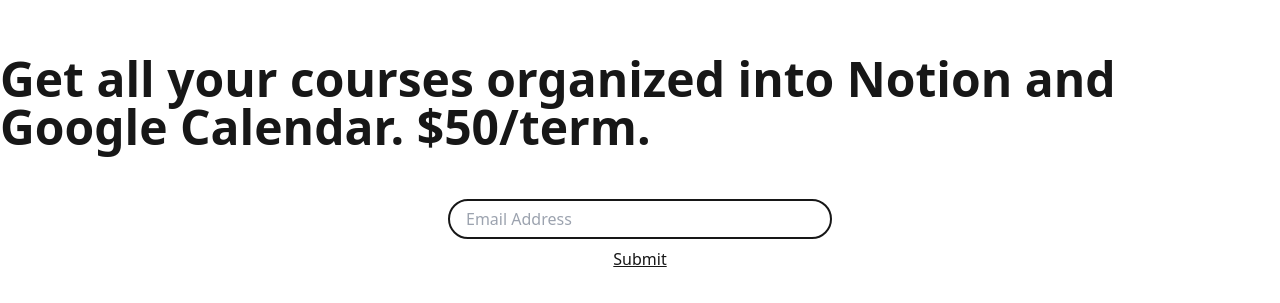
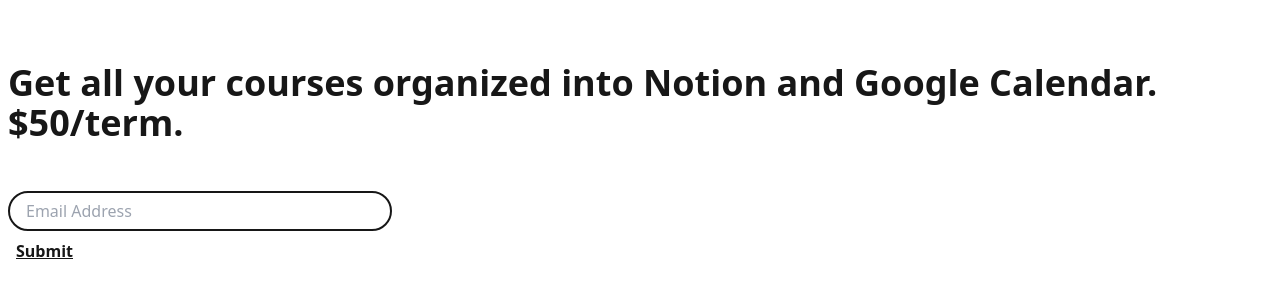
Before and after one commit to GreenEducation/Classroom, a Next.js app: page / in a window 1280 px wide. Shown: the part 233-536 px from the top of the page. Built offline with nearby package versions, Linux system fonts and the light colour scheme.

Commit message:
Add margin

```diff
--- a/pages/index.js
+++ b/pages/index.js
@@ -9,12 +9,12 @@
   return (
     <Layout background={registered ? "bg-neutral-900 text-white" : "bg-white text-neutral-900"}>
 
-      <main className="flex flex-col justify-center items-center">
-        <h1 className="text-5xl font-bold">
+      <main className="flex flex-col justify-center items-start mx-2">
+        <h1 className="text-4xl font-bold">
           {registered ? 'We will email you soon. Thanks!' : 'Get all your courses organized into Notion and Google Calendar. $50/term.'}
         </h1><br /><br />
         <input type="text" placeholder="Email Address" className="h-10 w-96 border-2 rounded-full pl-4 text-neutral-900 border-neutral-900" />
-        <button className="underline m-2" onClick={()=>setRegistered(true)}>Submit</button>
+        <button className="underline m-2 font-semibold" onClick={()=>setRegistered(true)}>Submit</button>
       </main>
 
     </Layout>
```
